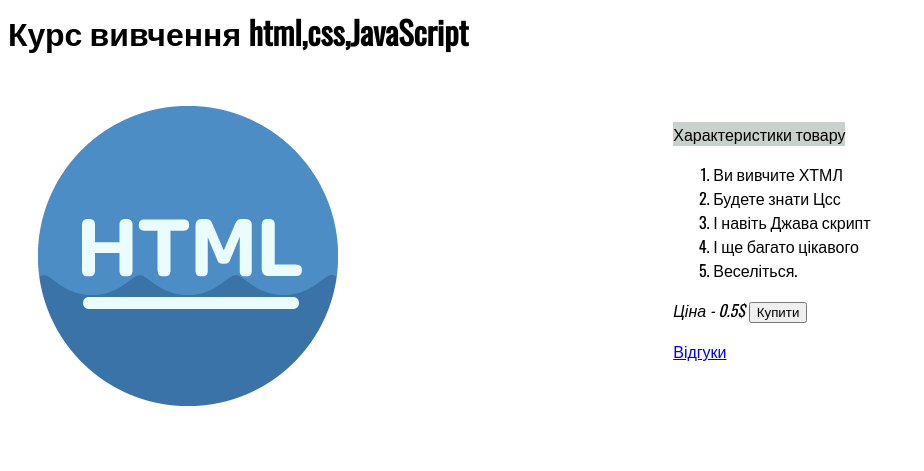
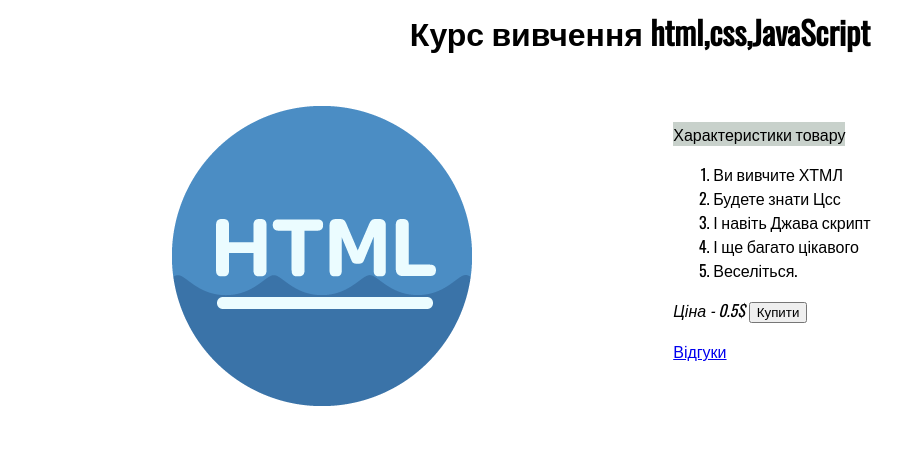
Before and after one commit to mytimox/WOWteachers, a plain HTML site: page index.html in a window 1280 px wide. Shown: the whole page, without its empty margins (0-924 px from the left). Drawn offline with nearby package versions, Linux system fonts and the light colour scheme.

Commit message:
Add files via upload

```diff
--- a/style/style.css
+++ b/style/style.css
@@ -1,3 +1,4 @@
+
 @media screen{
     BODY {
         font-family: 'Oswald', sans-serif;
@@ -14,14 +15,19 @@
     float: right;
     width: 45%;
     padding: 30px;
+
 }
-.column-img img {
-    vertical-align: middle;
-}
+
 .column-img{
     width: 45%;
     float: left;
     padding: 30px;
+}
+.column-img-wrapper{
+    text-align: center;
+}
+.product-name{
+    text-align: center;
 }
 
 .row:after {
@@ -29,6 +35,11 @@
     display: table;
     clear: both;
 }
+.round {
+    border-radius: 100px;
+    border: 3px solid rgb(109, 109, 109);
+    box-shadow: 0 0 7px rgb(194, 194, 194);
+   }
 
 
 @media (max-width: 600px) {
```
